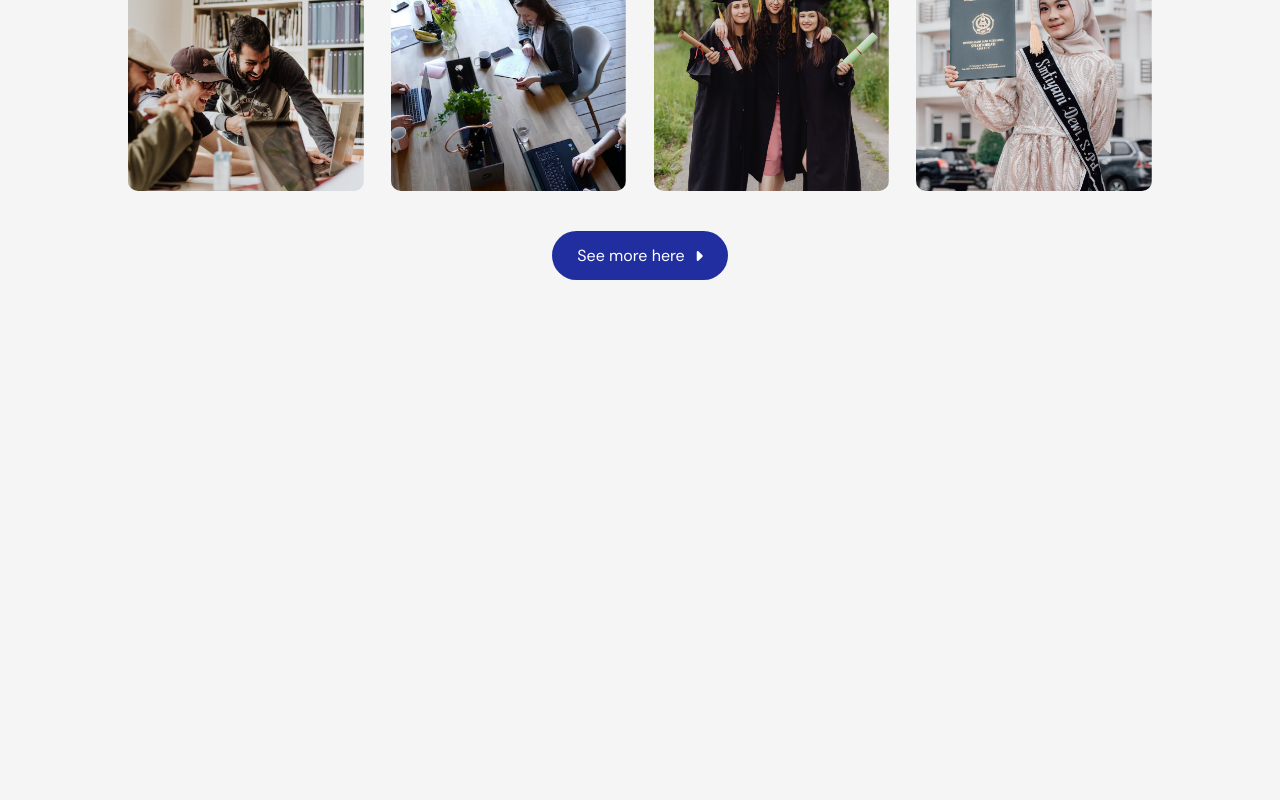
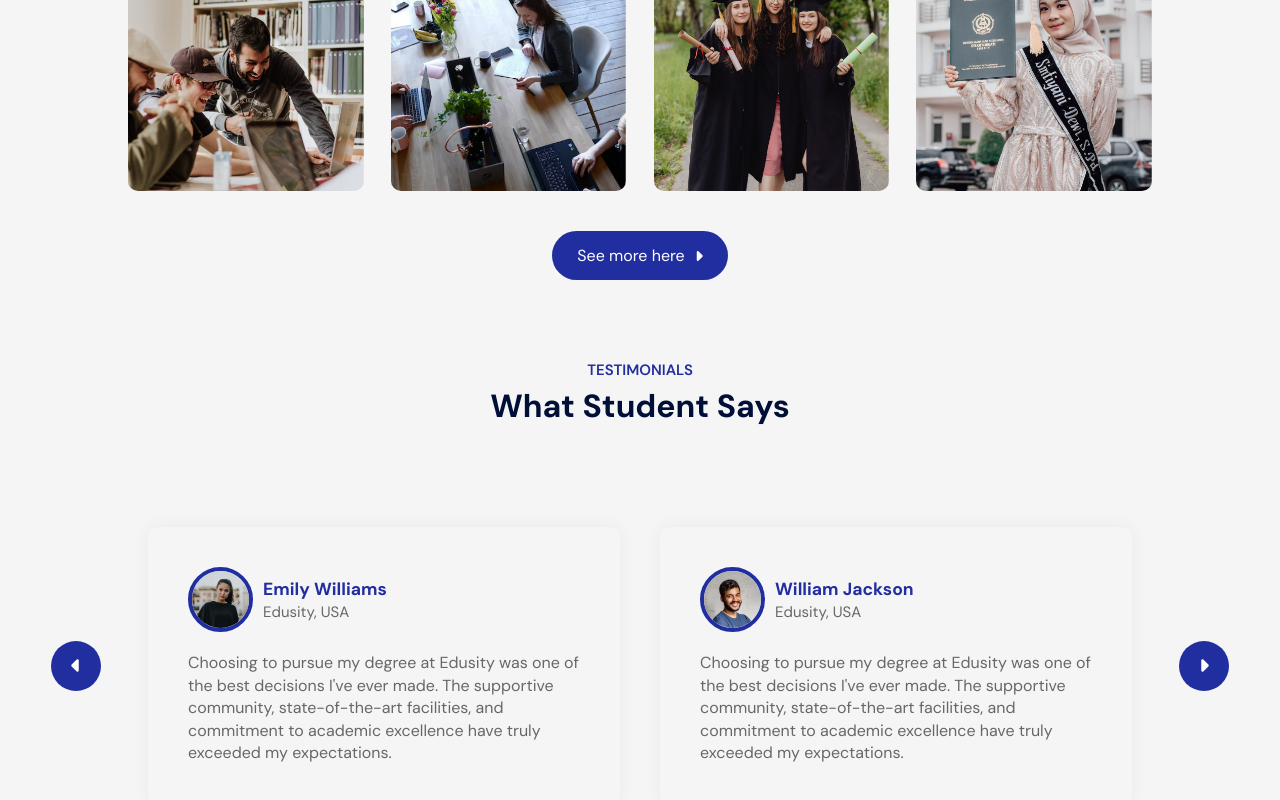
Before and after one commit to ayselhasanli/eduzone, a React (Vite) app: page / in a window 1280 px wide. Shown: the part 2197-2997 px from the top of the page. Before the commit the page ends 2557 px from the top, so only its background shows below. Built offline with nearby package versions, Linux system fonts and the light colour scheme.

Commit message:
testimonials component created

```diff
--- a/src/App.jsx
+++ b/src/App.jsx
@@ -3,6 +3,7 @@ import Campus from "./components/Campus/Campus";
 import Hero from "./components/Hero/Hero";
 import Navbar from "./components/Navbar/Navbar";
 import Programs from "./components/Programs/Programs";
+import Testimonials from "./components/Testimonials/Testimonials";
 import Title from "./components/Title/Title";
 
 function App() {
@@ -15,6 +16,8 @@ function App() {
       <About />
       <Title subTitle="Campus Photos" title=" Gallery" />
       <Campus />
+      <Title subTitle=" What Student Says" title="Testimonials" />
+      <Testimonials />
     </>
   );
 }
--- /dev/null
+++ b/src/components/Testimonials/Testimonials.css
@@ -0,0 +1,67 @@
+.testimonials {
+  margin: 8rem 0;
+  display: flex;
+  position: relative;
+}
+
+.testimonials .next-btn,
+.testimonials .prev-btn {
+  position: absolute;
+  top: 50%;
+  right: 4%;
+  transform: translateY(-50%);
+  border-radius: 100%;
+  padding: 1.2rem 2rem;
+  cursor: pointer;
+  background-color: var(--dark-nav-bg);
+  font-size: 2rem;
+  color: var(--white-text);
+}
+
+.testimonials .prev-btn {
+  right: auto;
+  left: 4%;
+}
+
+.testimonials .slider {
+  overflow: hidden;
+}
+
+.testimonials .slider ul {
+  display: flex;
+  width: 200%;
+  overflow-x: hidden;
+  transition: 0.5s;
+  /* transform: translateX(-25%); */
+}
+
+.testimonials .slider ul li {
+  width: 50%;
+  padding: 2rem;
+}
+
+.testimonials .slider ul li .slide {
+  box-shadow: 0 0 2rem rgba(0, 0, 0, 0.05);
+  padding: 4rem;
+  border-radius: 1rem;
+  color: var(--gray-text);
+  line-height: 1.4;
+}
+
+.testimonials .slider ul li .slide .user-info {
+  display: flex;
+  align-items: center;
+  margin-bottom: 2rem;
+  font-size: 1.5rem;
+}
+
+.testimonials .slider ul li .slide .user-info img {
+  width: 6.5rem;
+  border-radius: 50%;
+  margin-right: 1rem;
+  border: 0.4rem solid var(--dark-nav-bg);
+}
+
+.testimonials .slider ul li .slide .user-info h3 {
+  color: var(--dark-nav-bg);
+}
--- /dev/null
+++ b/src/components/Testimonials/Testimonials.jsx
@@ -0,0 +1,115 @@
+import React, { useRef, useState } from "react";
+import "./Testimonials.css";
+import user_1 from "../../assets/media/user-1.png";
+import user_2 from "../../assets/media/user-2.png";
+import user_3 from "../../assets/media/user-3.png";
+import user_4 from "../../assets/media/user-4.png";
+
+const Testimonials = () => {
+  const slider = useRef();
+  const nextBtn = useRef();
+  const prevBtn = useRef();
+
+  let [translateX, setTranslateX] = useState(0);
+
+  const slideNext = () => {
+    if (translateX > -50) {
+      setTranslateX((translateX -= 25));
+    }
+
+    slider.current.style.transform = `translateX(${translateX}%)`;
+  };
+
+  const slidePrev = () => {
+    if (translateX < 0) {
+      setTranslateX((translateX += 25));
+    }
+
+    slider.current.style.transform = `translateX(${translateX}%)`;
+  };
+
+  return (
+    <section className="testimonials container">
+      <button className="prev-btn" onClick={slidePrev}>
+        <i className="fa-solid fa-caret-left"></i>
+      </button>
+      <button className="next-btn" onClick={slideNext}>
+        <i className="fa-solid fa-caret-right"></i>
+      </button>
+      <div className="slider">
+        <ul ref={slider}>
+          <li>
+            <div className="slide">
+              <div className="user-info">
+                <img src={user_1} alt="" className="user-img" />
+                <div>
+                  <h3>Emily Williams</h3>
+                  <span>Edusity, USA</span>
+                </div>
+              </div>
+              <p>
+                Choosing to pursue my degree at Edusity was one of the best
+                decisions I've ever made. The supportive community,
+                state-of-the-art facilities, and commitment to academic
+                excellence have truly exceeded my expectations.
+              </p>
+            </div>
+          </li>
+          <li>
+            <div className="slide">
+              <div className="user-info">
+                <img src={user_2} alt="" className="user-img" />
+                <div>
+                  <h3>William Jackson</h3>
+                  <span>Edusity, USA</span>
+                </div>
+              </div>
+              <p>
+                Choosing to pursue my degree at Edusity was one of the best
+                decisions I've ever made. The supportive community,
+                state-of-the-art facilities, and commitment to academic
+                excellence have truly exceeded my expectations.
+              </p>
+            </div>
+          </li>
+          <li>
+            <div className="slide">
+              <div className="user-info">
+                <img src={user_3} alt="" className="user-img" />
+                <div>
+                  <h3>Emily Williams</h3>
+                  <span>Edusity, USA</span>
+                </div>
+              </div>
+              <p>
+                Choosing to pursue my degree at Edusity was one of the best
+                decisions I've ever made. The supportive community,
+                state-of-the-art facilities, and commitment to academic
+                excellence have truly exceeded my expectations.
+              </p>
+            </div>
+          </li>
+          <li>
+            <div className="slide">
+              <div className="user-info">
+                <img src={user_4} alt="" className="user-img" />
+                <div>
+                  <h3>William Jackson</h3>
+                  <span>Edusity, USA</span>
+                </div>
+              </div>
+              <p>
+                Choosing to pursue my degree at Edusity was one of the best
+                decisions I've ever made. The supportive community,
+                state-of-the-art facilities, and commitment to academic
+                excellence have truly exceeded my expectations.
+              </p>
+            </div>
+          </li>
+        </ul>
+      </div>
+    </section>
+  );
+};
+
+export default Testimonials;
--- a/src/index.css
+++ b/src/index.css
@@ -51,6 +51,7 @@ button {
   --subtitle-color: #000f38;
   --gray-text: #676767;
   --dark-nav-bg: #212ea0;
+  --gray-bg: #676767;
 }
 
 .btn.dark-btn {
```
